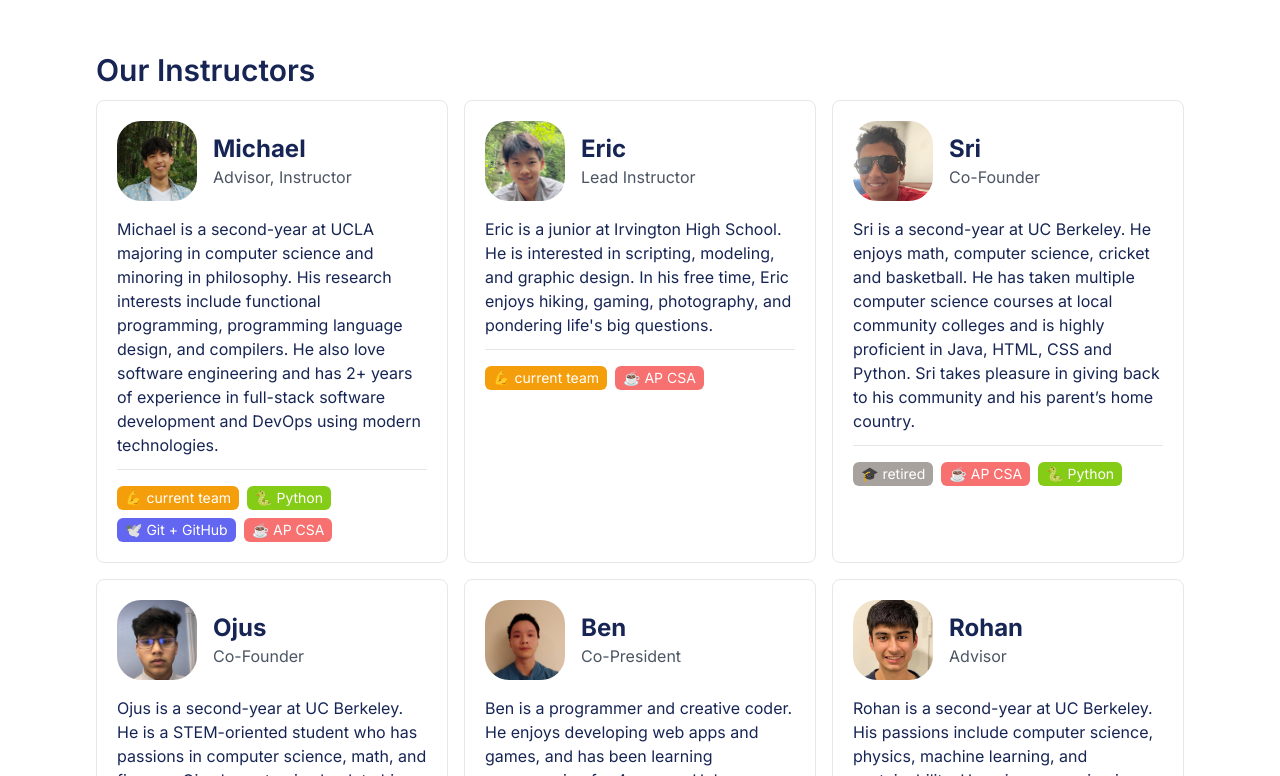
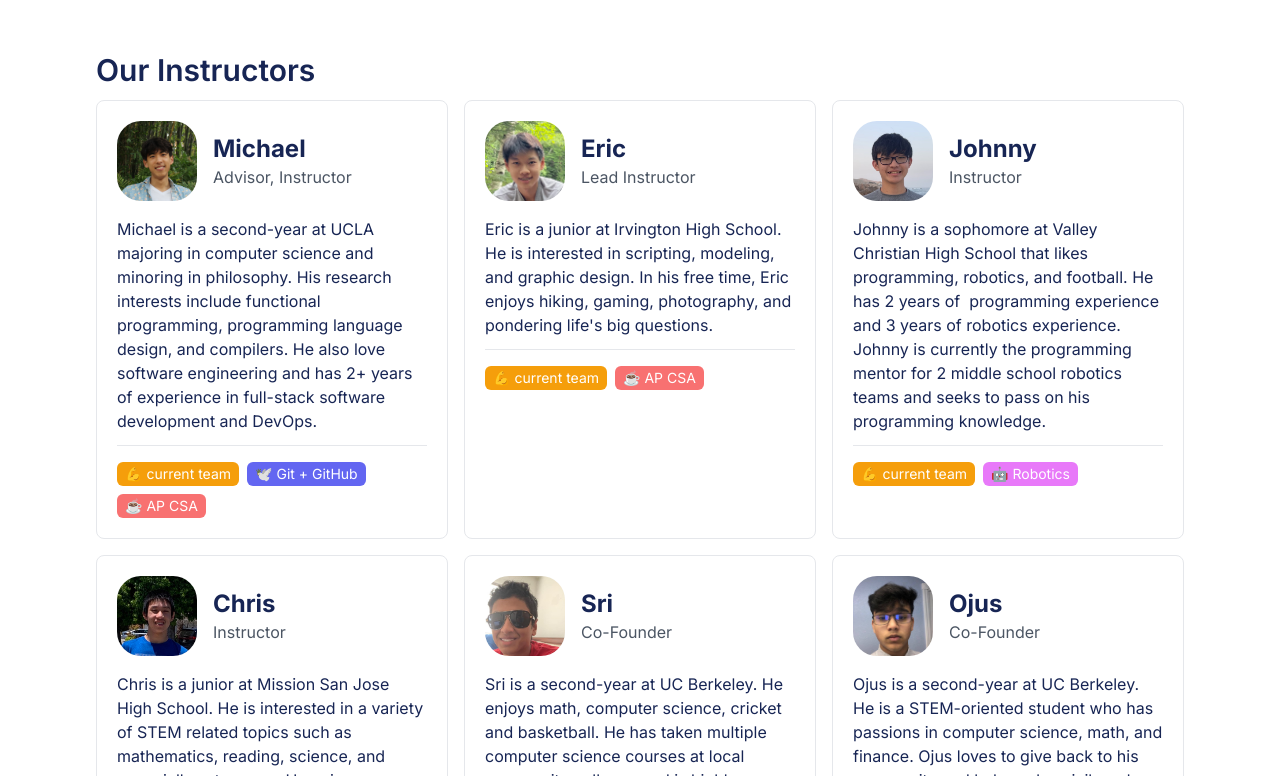
Before and after one commit to hellolol346/hackathon4kids.org, a Next.js app: page /about in a window 1280 px wide. Shown: the part 464-1240 px from the top of the page. Built offline with nearby package versions, Linux system fonts and the light colour scheme.

Commit message:
feat: Add new instructors

```diff
--- a/src/app/about/page.tsx
+++ b/src/app/about/page.tsx
@@ -2,6 +2,8 @@ import Image, { StaticImageData } from 'next/image'
 import people from 'public/people.svg'
 import michaelLan from 'public/michael_lan.jpg'
 import ericLan from 'public/eric_lan.jpg'
+import johnnyWang from 'public/johnny_wang.jpg'
+import chrisWang from 'public/chris_wang.jpg'
 import srinidhiRaghavendran from 'public/srinidhi_raghavendran.jpg'
 import ojusGarg from 'public/ojus_garg.jpg'
 import benjaminMann from 'public/benjamin_mann.jpg'
@@ -11,11 +13,13 @@ import Balancer from 'react-wrap-balancer'
 enum Tag {
   Python,
   AMC10,
+  APPhysics1,
   GitGitHub,
   APCSA,
   CurrentInstructor,
   RetiredInstructor,
   GameDev,
+  Robotics
 }
 
 const tagInfo = (tag: Tag) => {
@@ -34,6 +38,10 @@ const tagInfo = (tag: Tag) => {
       return ['bg-indigo-500', '🕊️ Git + GitHub']
     case Tag.APCSA:
       return ['bg-red-400', '☕ AP CSA']
+    case Tag.Robotics:
+      return ['bg-fuchsia-400', '🤖 Robotics']
+    case Tag.APPhysics1:
+      return ['bg-teal-400', '⚙️  AP Physics 1']
   }
 }
 
@@ -104,10 +112,10 @@ const About = () => {
             name="Michael"
             subtitle="Advisor, Instructor"
             avatar={michaelLan}
-            tags={[Tag.CurrentInstructor, Tag.Python, Tag.GitGitHub, Tag.APCSA]}
+            tags={[Tag.CurrentInstructor, Tag.GitGitHub, Tag.APCSA]}
           >
             Michael is a second-year at UCLA majoring in computer science and minoring in philosophy. His research interests include functional programming, programming language design, and compilers.
-            He also love software engineering and has 2+ years of experience in full-stack software development and DevOps using modern technologies.
+            He also love software engineering and has 2+ years of experience in full-stack software development and DevOps.
           </Card>
           <Card
             name="Eric"
@@ -116,6 +124,22 @@ const About = () => {
             tags={[Tag.CurrentInstructor, Tag.APCSA]}
           >
             Eric is a junior at Irvington High School. He is interested in scripting, modeling, and graphic design. In his free time, Eric enjoys hiking, gaming, photography, and pondering life&apos;s big questions.
+          </Card>
+          <Card
+            name="Johnny"
+            subtitle="Instructor"
+            avatar={johnnyWang}
+            tags={[Tag.CurrentInstructor, Tag.Robotics]}
+          >
+            Johnny is a sophomore at Valley Christian High School that likes programming, robotics, and football. He has 2 years of  programming experience and 3 years of robotics experience. Johnny is currently the programming mentor for 2 middle school robotics teams and seeks to pass on his programming knowledge.
+          </Card>
+          <Card
+            name="Chris"
+            subtitle="Instructor"
+            avatar={chrisWang}
+            tags={[Tag.CurrentInstructor, Tag.AMC10, Tag.APPhysics1]}
+          >
+            Chris is a junior at Mission San Jose High School. He is interested in a variety of STEM related topics such as mathematics, reading, science, and especially astronomy. He enjoys witnessing the wonders of the natural world and outer space. Chris is also one who is always willing to help out others or the community. During his free time, he likes to hang out with his friends or exercise.
           </Card>
           <Card
             name="Sri"
```
Also changed, not shown: public/chris_wang.jpg (added), public/johnny_wang.jpg (added).
